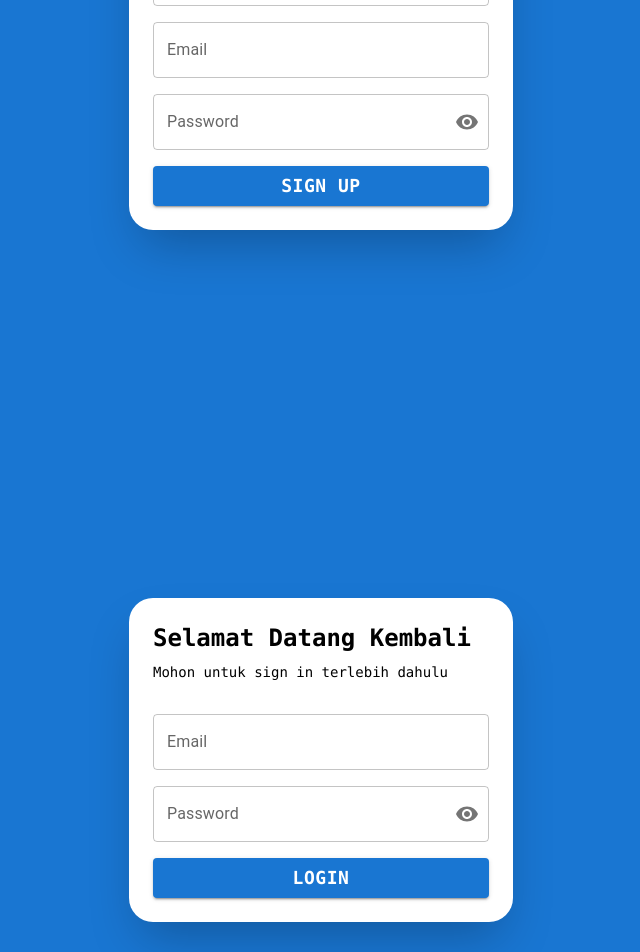
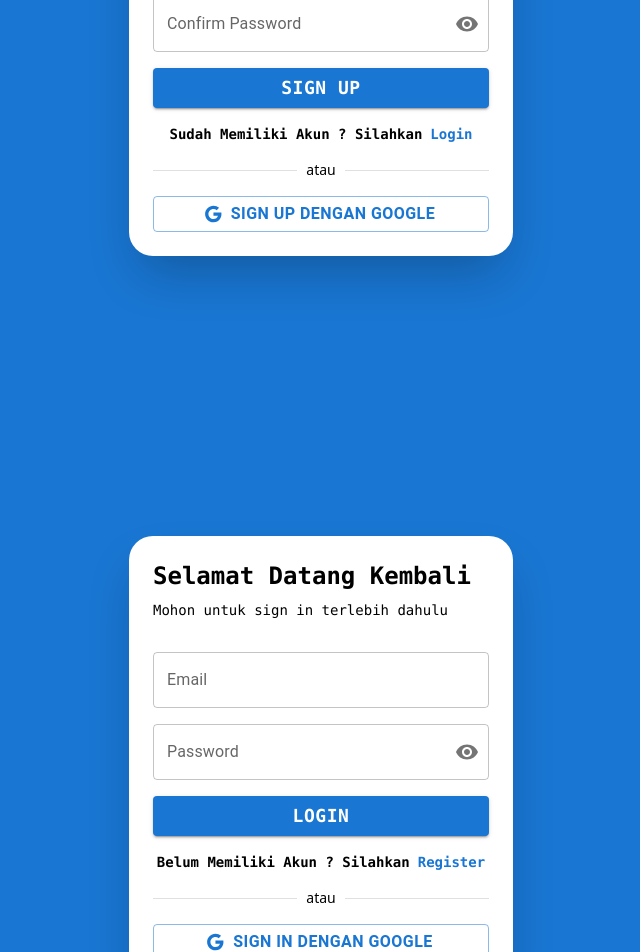
Before and after one commit to khadhims/SF_Team13, a React (Vite) app: page / in a window 1280 px wide. Shown: the part 440-1392 px from the top of the page, without its empty margins (319-959 px from the left). Built offline with nearby package versions, Linux system fonts and the light colour scheme.

Commit message:
Menambahkan logic untuk Google Provider dan Rendering Error

```diff
--- a/src/pages/Login.jsx
+++ b/src/pages/Login.jsx
@@ -1,16 +1,56 @@
-import { Button, TextField, IconButton } from "@mui/material";
-import { useState } from "react";
 import VisibilityIcon from '@mui/icons-material/Visibility';
 import VisibilityOffIcon from "@mui/icons-material/VisibilityOff";
+import { Button, Divider, IconButton, TextField } from "@mui/material";
+import { signInWithEmailAndPassword, GoogleAuthProvider, signInWithPopup } from 'firebase/auth';
 import { auth } from "../firebase-config";
-import { signInWithEmailAndPassword } from "firebase/auth";
+import { useState } from "react";
+import { Link } from 'react-router-dom';
+import GoogleIcon from "@mui/icons-material/Google";
 
 export const Login = () => {
   const [showPassword, setShowPassword] = useState(false);
+  const [errorMessage, setErrorMessage] = useState("");
+  const [email, setEmail] = useState("");
+  const [password, setPassword] = useState("");
 
   //Toggle untuk password
   const handleShowPassword = () => {
     setShowPassword((prev) => !prev);
+  };
+
+  const handleLogin = async (e) => {
+    // Handle login logic here
+    e.preventDefault(); // Prevent default form submission behavior
+    setErrorMessage(""); // Reset previous error message
+
+    // Validasi input sebelum mengirim ke Firebase
+    if (!email || !password) {
+      setErrorMessage("Email dan password harus diisi");
+      return;
+    }
+
+    try {
+      // Login menggunakan Firebase Authentication
+      await signInWithEmailAndPassword(auth, email, password);
+      alert('Login Berhasil');
+      // Redirect ke halaman lain setelah login sukses (jika diperlukan)
+    } catch (e) {
+      // Menangani error login dan menampilkan pesan error yang lebih spesifik
+      setErrorMessage("Email atau password salah.");
+      console.error("Login error:", e.message);
+    }
+  };
+
+  const signInWithGoogle = async () => {
+    const provider = new GoogleAuthProvider();
+    try {
+      const result = await signInWithPopup(auth, provider);
+      const user = result.user;
+
+      console.log("User signed up with Google and data saved to Firestore.", user);
+    } catch (error) {
+      console.log("Error signing up with Google:", error.message);
+    }
   };
 
   return (
@@ -26,15 +66,32 @@ export const Login = () => {
 
         {/* Login form */}
         <div className="space-y-4">
+          {errorMessage && (
+            <div className="text-red-500 text-sm mb-2">
+              {errorMessage}
+            </div>
+          )}
           <TextField
             label="Email"
             variant="outlined"
-            fullWidth />
+            fullWidth
+            value={email}
+            onChange={(e) => {
+              setEmail(e.target.value)
+              setErrorMessage("")
+            }}
+          />
+
           <TextField
             label="Password"
             type={showPassword ? "text" : "password"}
             variant="outlined"
             fullWidth
+            value={password}
+            onChange={(e) => {
+              setPassword(e.target.value);
+              setErrorMessage(""); // Clear error when typing
+            }}
             InputProps={{
               endAdornment: (
                 <IconButton
@@ -47,8 +104,40 @@ export const Login = () => {
               ),
             }}
           />
-          <Button variant="contained" color="primary" fullWidth className="!font-mono !font-bold !text-lg">
+
+          <Button
+            variant="contained"
+            color="primary"
+            fullWidth
+            className="!font-mono !font-bold !text-lg"
+            onClick={handleLogin}
+          >
             Login
+          </Button>
+          <div className="flex items-center justify-center font-mono font-semibold text-sm">
+            Belum Memiliki Akun ? Silahkan<Link to="/register" className="ml-2 text-primary">Register</Link>
+          </div>
+          <Divider
+            sx={{
+              borderColor: 'black',  // Ubah warna jika perlu
+              width: '100%',
+              borderBottomWidth: 50,     // Tambah ketebalan garis
+              color: 'black',          // Ubah warna garis
+            }}
+            className='text-sm'
+          >
+            atau
+          </Divider>
+          {/* Google Sign Up button */}
+          <Button
+            variant="outlined"
+            color="primary"
+            fullWidth
+            startIcon={<GoogleIcon />}
+            onClick={signInWithGoogle}
+            className=" flex !font-bold !text-base"
+          >
+            Sign In dengan Google
           </Button>
         </div>
       </div>
--- a/src/pages/Register.jsx
+++ b/src/pages/Register.jsx
@@ -1,19 +1,21 @@
-import { Button, TextField, IconButton } from "@mui/material";
-import { useState } from "react";
+import GoogleIcon from "@mui/icons-material/Google";
 import VisibilityIcon from '@mui/icons-material/Visibility';
 import VisibilityOffIcon from "@mui/icons-material/VisibilityOff";
-import { auth } from "../firebase-config";
-import { createUserWithEmailAndPassword } from "firebase/auth";
+import { Button, Divider, IconButton, TextField } from "@mui/material";
+import { createUserWithEmailAndPassword, GoogleAuthProvider, signInWithPopup } from "firebase/auth";
 import { doc, setDoc } from "firebase/firestore";
-import { db } from "../firebase-config";
+import { useState } from "react";
+import { Link } from 'react-router-dom';
+import { auth, db } from "../firebase-config";
 
 const Register = () => {
   // For Auth
   const [fullname, setFullname] = useState("");
   const [email, setEmail] = useState("");
   const [password, setPassword] = useState("");
-  const [address, setAddress] = useState("");
-  const [contact, setContact] = useState(0);
+  const [confirmPassword, setConfirmPassword] = useState("");
+  const [errorMessage, setErrorMessage] = useState("");
+  const [confirmPasswordError, setConfirmPasswordError] = useState("");
 
   // For Toggle visibility password
   const [showPassword, setShowPassword] = useState(false);
@@ -41,8 +43,6 @@ const Register = () => {
       await setDoc(doc(db, "users", user.uid), {
         fullname,
         email,
-        address,
-        contact,
       });
       console.log("User data saved successfully in Firestore.");
     } catch (error) {
@@ -52,11 +52,55 @@ const Register = () => {
 
   // Function to handle the whole sign-up process
   const handleSignUp = async () => {
+    setErrorMessage("");
+    setConfirmPasswordError("");
+
+    if (password !== confirmPassword) {
+      setConfirmPasswordError("Password tidak cocok");
+      return;
+    }
+
     try {
       const user = await signUpUser(); // Get the authenticated user
       await createUserData(user); // Save user data to Firestore
     } catch (error) {
-      console.log("Error during sign up process:", error.message);
+      if (error.message.includes("auth/email-already-in-use")) {
+        setErrorMessage("Email telah digunakan. Mohon gunakan email lain.");
+      } else {
+        setErrorMessage("Terjadi kesalahan selama proses pendaftaran. Mohon dicoba lagi.");
+      }
+      console.log("Terjadi kesalahan selama proses pendaftaran: ", error.message);
+    }
+  };
+
+  const handleConfirmPasswordChange = (e) => {
+    const value = e.target.value;
+    setConfirmPassword(value);
+
+    // Check if confirm password matches the original password
+    if (value !== password) {
+      setConfirmPasswordError("Passwords do not match");
+    } else {
+      setConfirmPasswordError(""); // Clear error if passwords match
+    }
+  };
+
+  const signUpWithGoogle = async () => {
+    const provider = new GoogleAuthProvider();
+    try {
+      const result = await signInWithPopup(auth, provider);
+      const user = result.user;
+
+      // Save additional user data if needed
+      await setDoc(doc(db, "users", user.uid), {
+        fullname: user.displayName || "",
+        email: user.email,
+        address: "",
+        contact: "",
+      });
+      console.log("User signed up with Google and data saved to Firestore.");
+    } catch (error) {
+      console.log("Error signing up with Google:", error.message);
     }
   };
 
@@ -79,24 +123,19 @@ const Register = () => {
             fullWidth
             onChange={(e) => setFullname(e.target.value)}
           />
-          <TextField
-            label="Nomor Handphone"
-            variant="outlined"
-            fullWidth
-            onChange={(e) => setContact(e.target.value)}
-          />
-          <TextField
-            label="Alamat Rumah"
-            variant="outlined"
-            fullWidth
-            onChange={(e) => setAddress(e.target.value)}
-          />
+
           <TextField
             label="Email"
             variant="outlined"
             fullWidth
-            onChange={(e) => setEmail(e.target.value)}
+            error={!!errorMessage}
+            helperText={errorMessage}
+            onChange={(e) => {
+              setEmail(e.target.value)
+              setErrorMessage("")
+            }}
           />
+
           <TextField
             label="Password"
             type={showPassword ? "text" : "password"}
@@ -115,6 +154,28 @@ const Register = () => {
             }}
             onChange={(e) => setPassword(e.target.value)}
           />
+
+          <TextField
+            label="Confirm Password"
+            type={showPassword ? "text" : "password"}
+            variant="outlined"
+            fullWidth
+            error={!!confirmPasswordError} // Show error if there is a confirm password error
+            helperText={confirmPasswordError} // Show confirm password error message as helper text
+            InputProps={{
+              endAdornment: (
+                <IconButton
+                  onClick={handleShowPassword}
+                  edge="end"
+                  aria-label="toggle password visibility"
+                >
+                  {showPassword ? <VisibilityOffIcon /> : <VisibilityIcon />}
+                </IconButton>
+              ),
+            }}
+            onChange={handleConfirmPasswordChange}
+          />
+
           <Button
             variant="contained"
             color="primary"
@@ -123,6 +184,31 @@ const Register = () => {
             className="!font-mono !font-bold !text-lg">
             Sign Up
           </Button>
+          <div className="flex items-center justify-center font-mono font-semibold text-sm">
+            Sudah Memiliki Akun ? Silahkan<Link to="/login" className="ml-2 text-primary">Login</Link>
+          </div>
+          <Divider
+            sx={{
+              borderColor: 'black',  // Ubah warna jika perlu
+              width: '100%',
+              borderBottomWidth: 50,     // Tambah ketebalan garis
+              color: 'black',          // Ubah warna garis
+            }}
+            className='text-sm'
+          >
+            atau
+          </Divider>
+          {/* Google Sign Up button */}
+          <Button
+            variant="outlined"
+            color="primary"
+            fullWidth
+            startIcon={<GoogleIcon />}
+            onClick={signUpWithGoogle}
+            className=" flex !font-bold !text-base"
+          >
+            Sign up dengan Google
+          </Button>
         </div>
       </div>
     </div>
```
